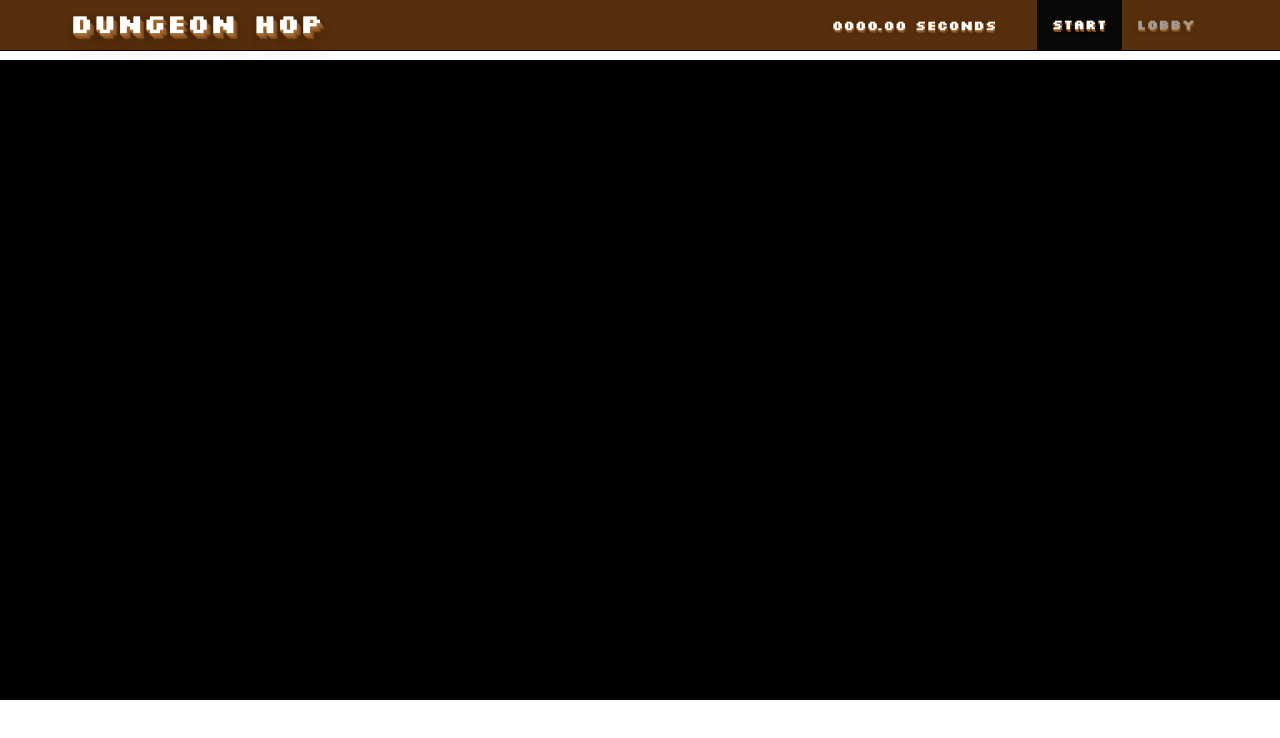
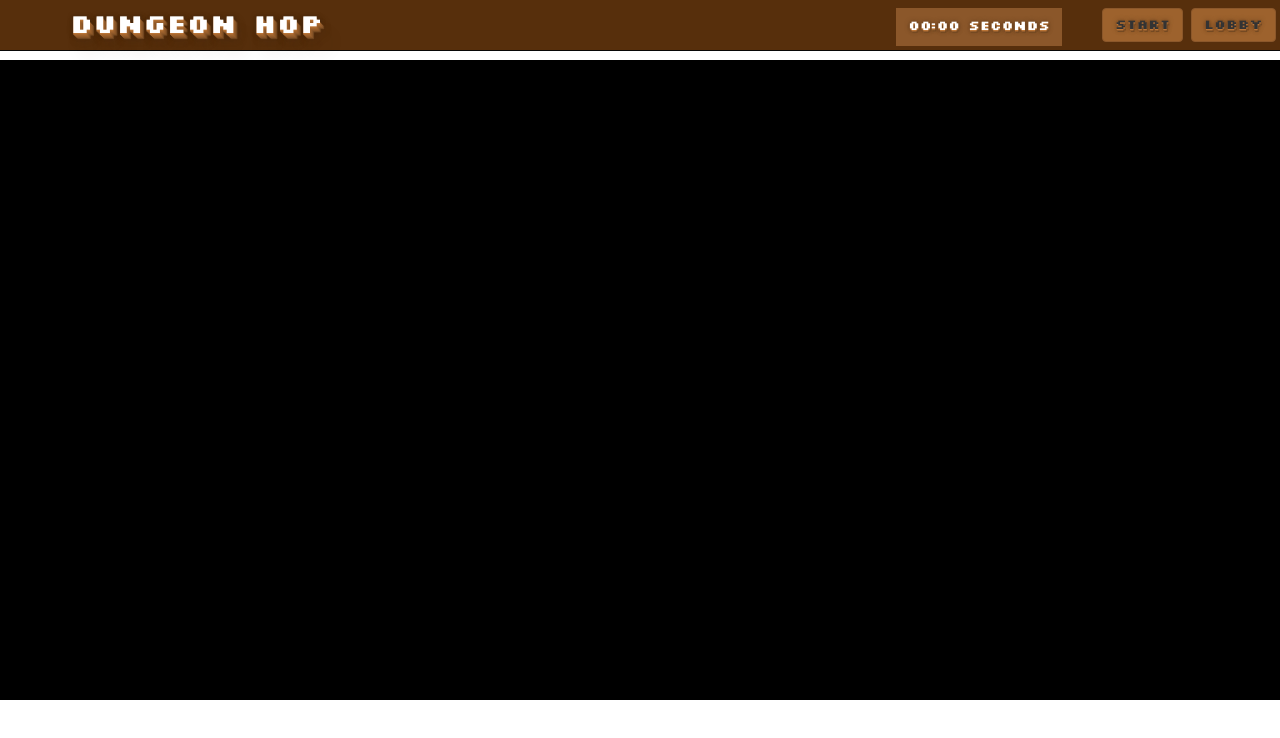
Before and after one commit to Lyniat/dungeon-hop, a plain HTML site: page main.html in a window 1280 px wide. Drawn offline with Linux system fonts and the light colour scheme; no server answers.

Commit message:
new model changes plus some enhancements in css (added playernames, css not fixed yet

```diff
--- a/main.html
+++ b/main.html
@@ -27,9 +27,13 @@
         </div>
         <div id="navbar" class="collapse navbar-collapse navbar-right">
             <ul class="nav navbar-nav">
-                <div class="timecode textshadow-s">0000.00 seconds</div>
-                <li class="active textshadow-s"><a href="#">Start</a></li>
-                <li class="textshadow-s"><a href="#">Lobby</a></li>
+                <div class="gameinfo">
+                   <!-- <li class="player textshadow-s" id="player1"> PLAYER 1</li> -->
+                    <li class="timecode textshadow-s" id="timer"><p>00:00 seconds</p></li>
+                    <!--<li class="player textshadow-s" id="player2"> PLAYER 2</li>-->
+                </div>
+                <button class="btn btn-default textshadow-s">Start</button>
+                <button class="btn btn-default textshadow-s">Lobby</button>
 
 
             </ul>
--- a/style/style.css
+++ b/style/style.css
@@ -18,22 +18,33 @@ body {
 }
 nav.navbar.navbar-inverse.navbar-fixed-top {
     background-color: #572F0C;
+    white-space: nowrap;
+
 }
 .navbar-inverse .navbar-brand {
+
     font-family:'silkscreenbold',"Courier New", Courier, monospace;
     background-color: #572F0C;
     color: #fff;
     font-size:28px;
 
 }
-.navbar-inverse .timecode{
+.navbar-inverse .navbar-nav > li > a{
     color:#fff;
-    text-align: center;
-    float: left;
-    margin-right: 40px;
-    margin-top: 16px;
 }
 
+.btn-default{
+    margin-top:8px;
+    background-color: #9D622D;
+    border-color: #8B572A;
+}
+.btn-default:hover{
+    background-color: #8B572A;
+    border-color: #572F0C;
+}
+/******************************/
+/******COOL TEXT EFFECTS******/
+/****************************/
 .textshadow{
     text-shadow: 0 1px 0 #BA7537,
     0 2px 0 #A86830,
@@ -55,6 +66,20 @@ nav.navbar.navbar-inverse.navbar-fixed-top {
     0 0 5px rgba(68,44,23,.6),
     0 1px 3px rgba(68,44,23,.3),
     1px 3px 5px rgba(68,44,23,.1);
+}
+.gameinfo{
+    margin-left:-140px;
+}
+
+.navbar-nav .timecode{
+    display: inline-block;
+    color:#fff;
+    text-align: center;
+    float: left;
+    margin-right: 40px;
+    margin-top: 8px;
+    background-color:#8B572A;
+    padding:8px 12px 0px 12px;
 }
 
 /******************/
```
Also changed, not shown: 2 other files.
